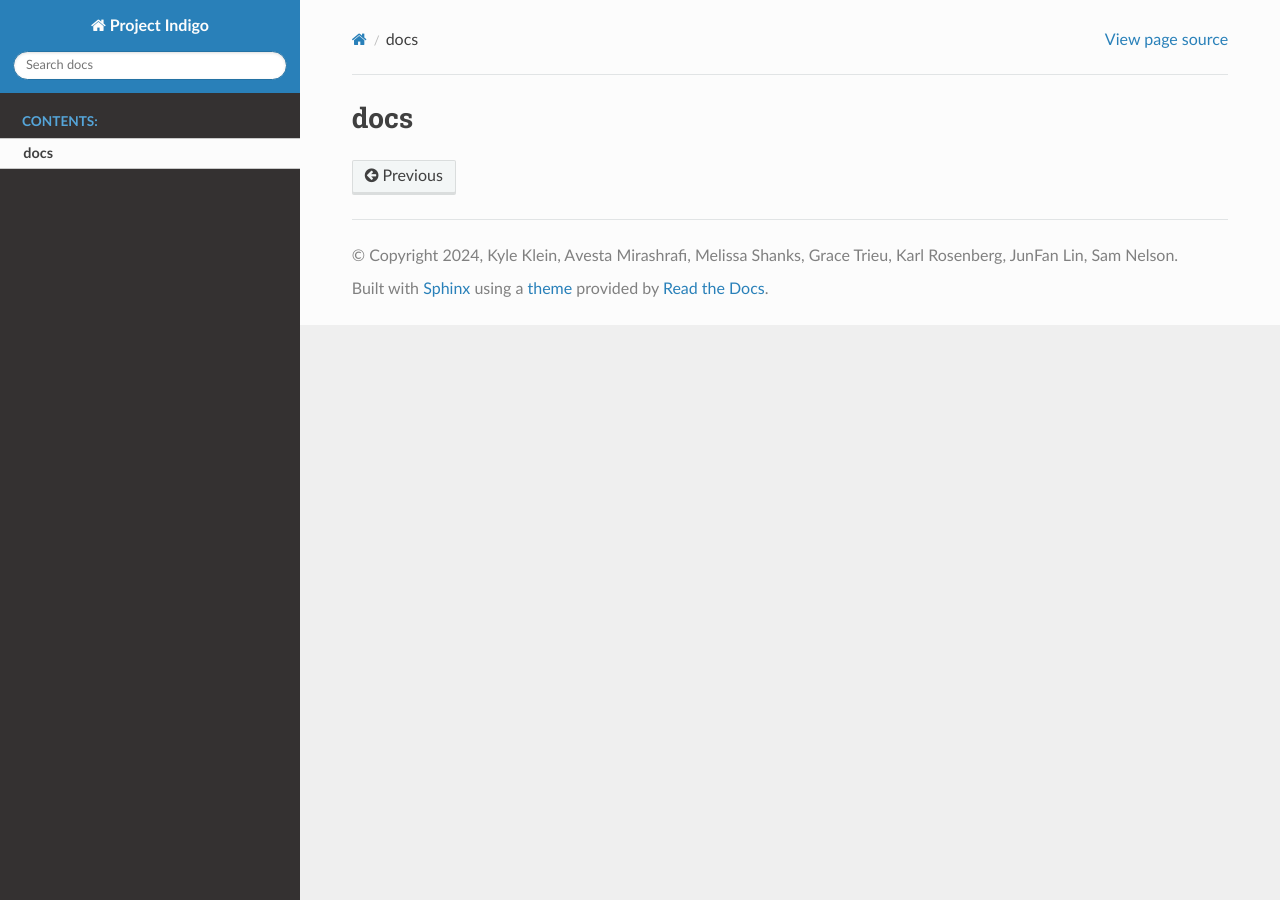
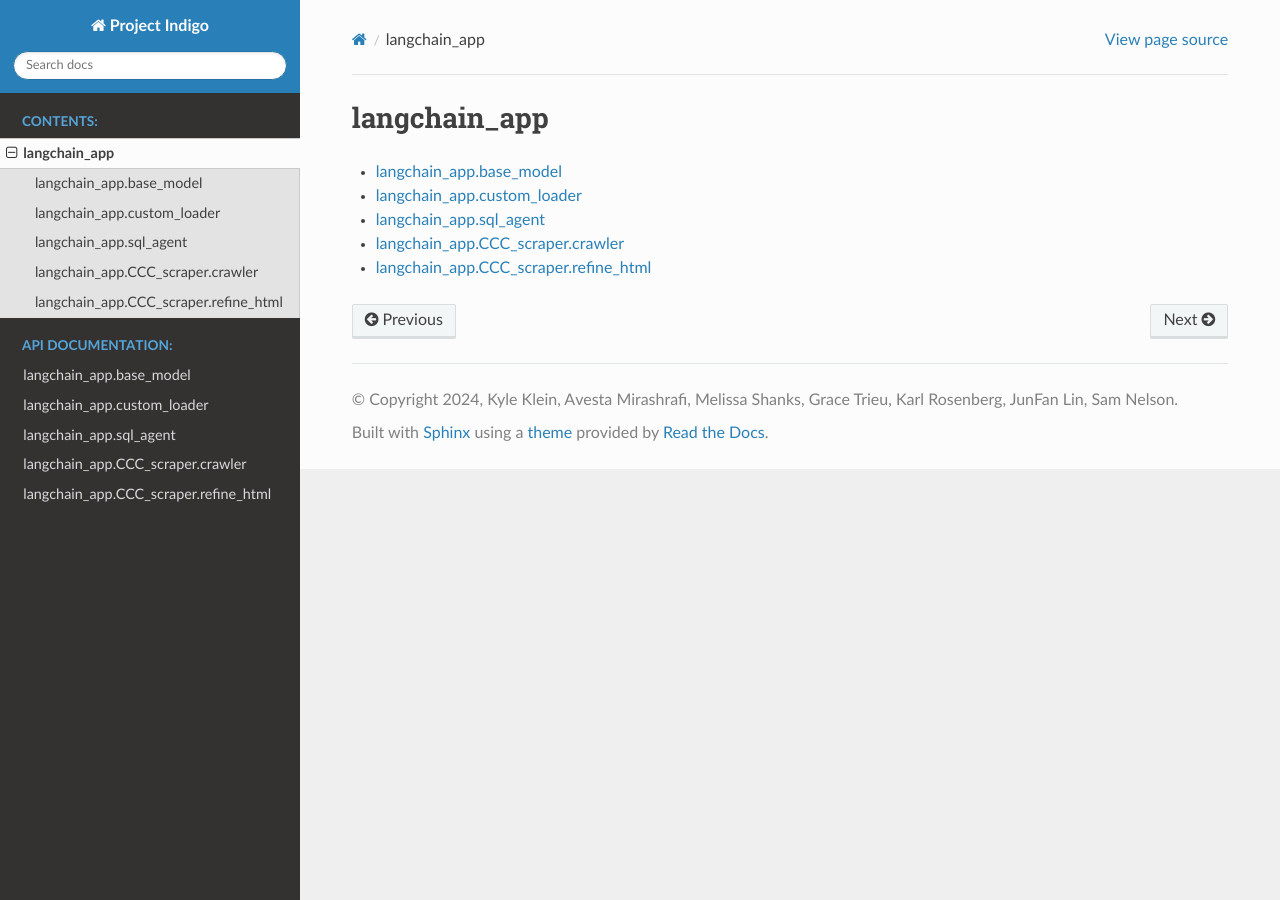
Before and after one commit to Project-Indigo-HQ/indigobot-webui, a Sphinx documentation site: the page built from docs/source/modules.rst, in a window 1280 px wide. Built offline with Sphinx 7.4.7 and the Read the Docs theme 3.1.0, drawn with Linux system fonts in a browser that asks for light colours; pages that are not in the unit, such as notebooks, are missing from menus.

Commit message:
docs: Add API documentation for langchain_app modules

```diff
--- /dev/null
+++ b/docs/source/langchain_app.CCC_scraper.crawler.rst
@@ -0,0 +1,7 @@
+langchain_app.CCC_scraper.crawler
+================================
+
+.. automodule:: langchain_app.CCC_scraper.crawler
+   :members:
+   :undoc-members:
+   :show-inheritance:
--- /dev/null
+++ b/docs/source/langchain_app.CCC_scraper.refine_html.rst
@@ -0,0 +1,7 @@
+langchain_app.CCC_scraper.refine_html
+====================================
+
+.. automodule:: langchain_app.CCC_scraper.refine_html
+   :members:
+   :undoc-members:
+   :show-inheritance:
--- /dev/null
+++ b/docs/source/langchain_app.base_model.rst
@@ -0,0 +1,7 @@
+langchain_app.base_model
+=======================
+
+.. automodule:: langchain_app.base_model
+   :members:
+   :undoc-members:
+   :show-inheritance:
--- /dev/null
+++ b/docs/source/langchain_app.custom_loader.rst
@@ -0,0 +1,7 @@
+langchain_app.custom_loader
+==========================
+
+.. automodule:: langchain_app.custom_loader
+   :members:
+   :undoc-members:
+   :show-inheritance:
--- /dev/null
+++ b/docs/source/langchain_app.sql_agent.rst
@@ -0,0 +1,7 @@
+langchain_app.sql_agent
+======================
+
+.. automodule:: langchain_app.sql_agent
+   :members:
+   :undoc-members:
+   :show-inheritance:
--- a/docs/source/modules.rst
+++ b/docs/source/modules.rst
@@ -1,5 +1,11 @@
-docs
-====
+langchain_app
+============
 
 .. toctree::
    :maxdepth: 4
+
+   langchain_app.base_model
+   langchain_app.custom_loader
+   langchain_app.sql_agent
+   langchain_app.CCC_scraper.crawler
+   langchain_app.CCC_scraper.refine_html
```
